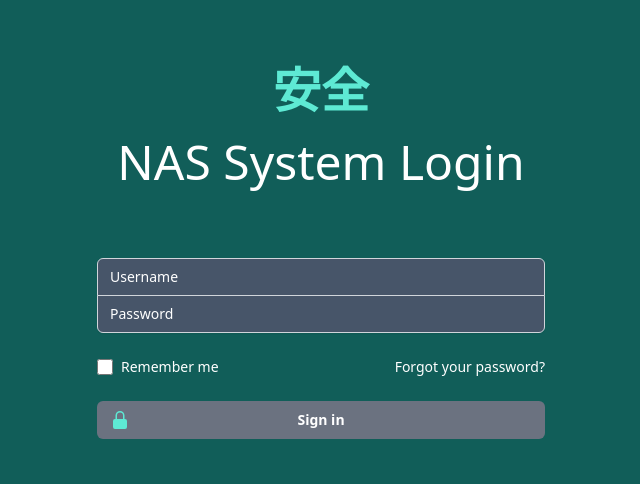
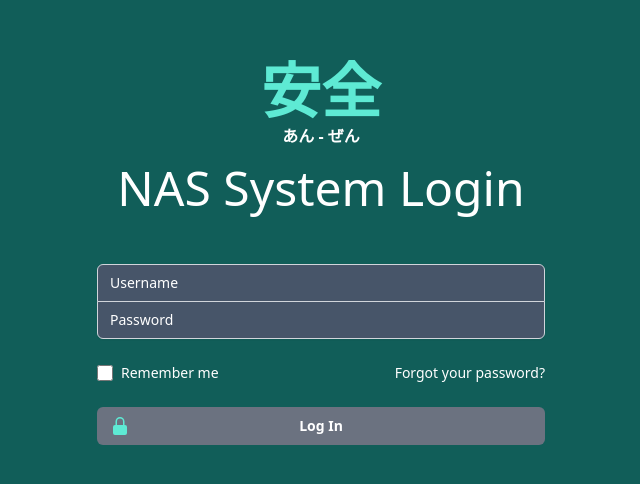
Before and after one commit to dandeviant/tailwindcss-sample, a website: page src/example.html in a window 1280 px wide. Shown: the part 148-632 px from the top of the page, without its empty margins (319-959 px from the left). Drawn offline with Linux system fonts and the light colour scheme.

Commit message:
new commit

```diff
--- a/src/example.html
+++ b/src/example.html
@@ -10,11 +10,10 @@
         <div class="flex min-h-full items-center justify-center py-8 px-4 sm:px-6 lg:px-8">
             <div class="w-full max-w-md space-y-8">
                 <div>
-                    <h1 class="transition ease- duration-300 h-12 text-5xl font-bold text-white text-center text-teal-300 hover:text-white">安全</h1>
-                    <br>
+                    <h1 class="transition ease- duration-300 h-12 text-6xl font-bold text-white text-center text-teal-300 hover:text-white">安全</h1>
+                    <p class="py-4 text-center text-white font-bold">あん - ぜん</p>
                     <h1 class="h-12 text-5xl font-thin text-white text-center">NAS System Login</h1>
-                    <div class="h-10">
-
+                    <div class="h-5">
                     </div>
                     <form class="mt-8 space-y-6 bg-" action="#" method="POST">
                         <div class="-space-y-px rounded-md shadow-sm">
@@ -47,7 +46,7 @@
                                   <path fill-rule="evenodd" d="M10 1a4.5 4.5 0 00-4.5 4.5V9H5a2 2 0 00-2 2v6a2 2 0 002 2h10a2 2 0 002-2v-6a2 2 0 00-2-2h-.5V5.5A4.5 4.5 0 0010 1zm3 8V5.5a3 3 0 10-6 0V9h6z" clip-rule="evenodd" />
                                 </svg>
                               </span>
-                              Sign in
+                              Log In
                             </button>
                           </div>
 
```
Also changed, not shown: dist/output.css.
